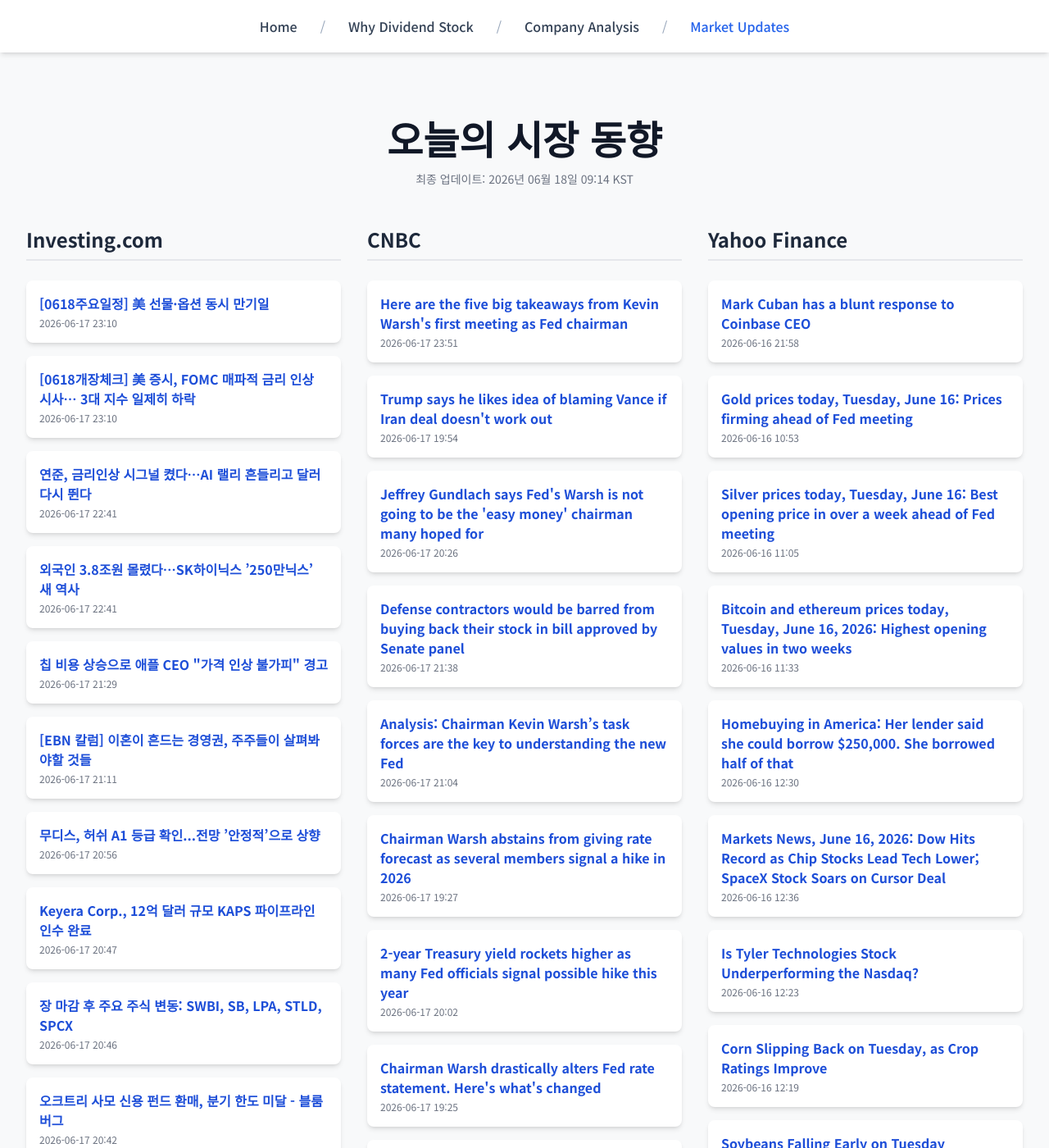
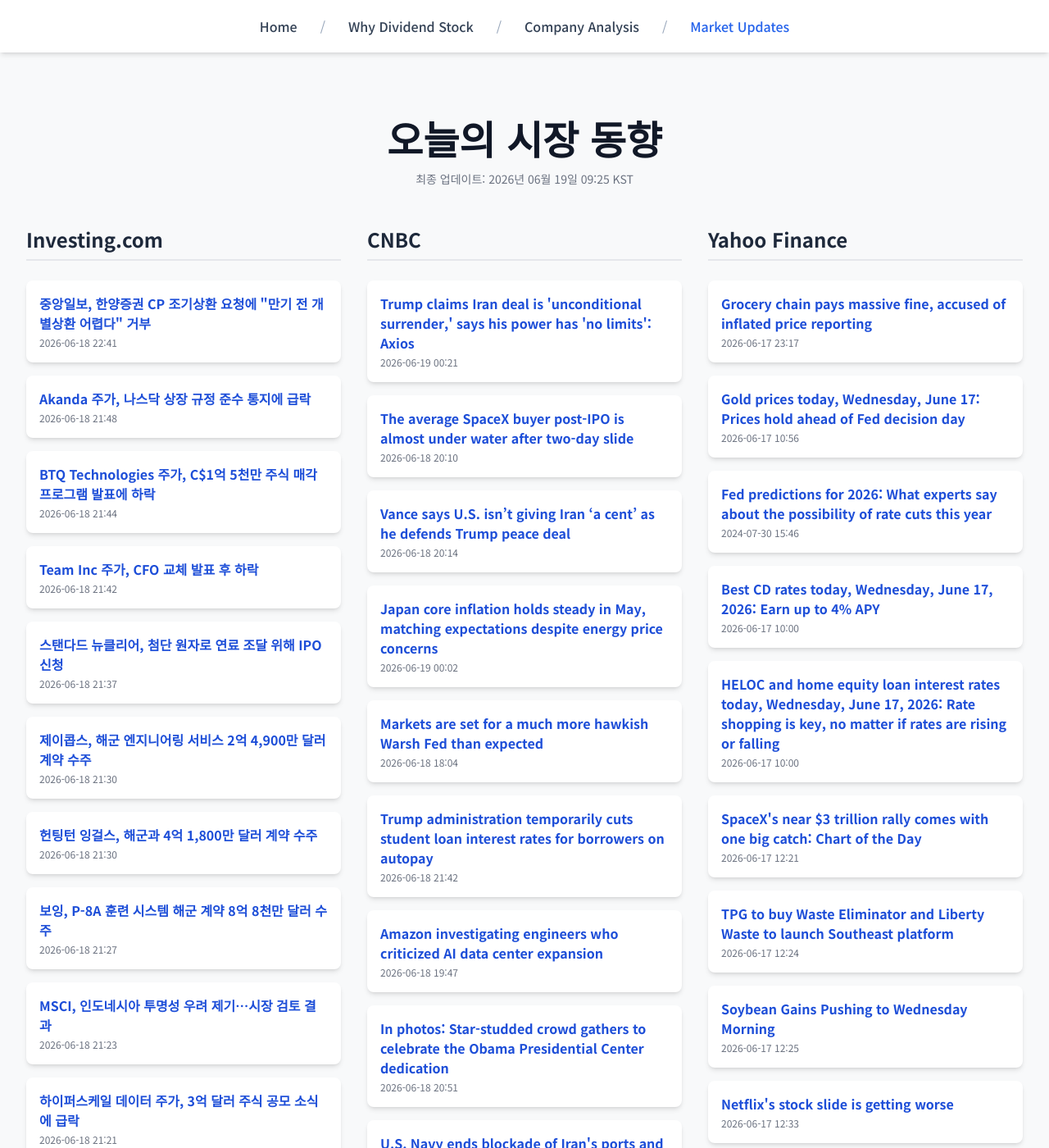
Before and after one commit to Kay-Hwang/my-company-analysis, a Jekyll site: the page built from market-updates.html, in a window 1280 px wide and 1400 px high. Shown: the whole window at 82% size. Built offline with Jekyll 4.4.1, drawn with Linux system fonts in a browser that asks for light colours; nearby versions of some CDN libraries; a script that is not in the unit is left out; some of the changed text lies outside the part shown.

Commit message:
Update daily data

```diff
--- a/_data/latest_data.json
+++ b/_data/latest_data.json
@@ -1,190 +1,190 @@
 {
-  "lastUpdated": "2026년 06월 18일 09:14 KST",
+  "lastUpdated": "2026년 06월 19일 09:25 KST",
   "news": {
     "investing": [
       {
-        "title": "[0618주요일정] 美 선물·옵션 동시 만기일",
-        "link": "https://kr.investing.com/news/stock-market-news/article-1988332",
-        "pubDate": "2026-06-17 23:10:10",
-        "summary": "[0618주요일정] 美 선물·옵션 동시 만기일"
+        "title": "중앙일보, 한양증권 CP 조기상환 요청에 \"만기 전 개별상환 어렵다\" 거부",
+        "link": "https://kr.investing.com/news/stock-market-news/article-1989786",
+        "pubDate": "2026-06-18 22:41:11",
+        "summary": "중앙일보, 한양증권 CP 조기상환 요청에 \"만기 전 개별상환 어렵다\" 거부"
       },
       {
-        "title": "[0618개장체크] 美 증시, FOMC 매파적 금리 인상 시사… 3대 지수 일제히 하락",
-        "link": "https://kr.investing.com/news/stock-market-news/article-1988331",
-        "pubDate": "2026-06-17 23:10:09",
-        "summary": "[0618개장체크] 美 증시, FOMC 매파적 금리 인상 시사… 3대 지수 일제히 하락"
+        "title": "Akanda 주가, 나스닥 상장 규정 준수 통지에 급락",
+        "link": "https://kr.investing.com/news/stock-market-news/article-93CH-1989751",
+        "pubDate": "2026-06-18 21:48:46",
+        "summary": "Akanda 주가, 나스닥 상장 규정 준수 통지에 급락"
       },
       {
-        "title": "﻿﻿연준, 금리인상 시그널 켰다…AI 랠리 흔들리고 달러 다시 뛴다",
-        "link": "https://kr.investing.com/news/stock-market-news/article-1988313",
-        "pubDate": "2026-06-17 22:41:21",
-        "summary": "﻿﻿연준, 금리인상 시그널 켰다…AI 랠리 흔들리고 달러 다시 뛴다"
+        "title": "BTQ Technologies 주가, C$1억 5천만 주식 매각 프로그램 발표에 하락",
+        "link": "https://kr.investing.com/news/stock-market-news/article-93CH-1989747",
+        "pubDate": "2026-06-18 21:44:17",
+        "summary": "BTQ Technologies 주가, C$1억 5천만 주식 매각 프로그램 발표에 하락"
       },
       {
-        "title": "외국인 3.8조원 몰렸다…SK하이닉스 ’250만닉스’ 새 역사",
-        "link": "https://kr.investing.com/news/stock-market-news/article-1988312",
-        "pubDate": "2026-06-17 22:41:21",
-        "summary": "외국인 3.8조원 몰렸다…SK하이닉스 ’250만닉스’ 새 역사"
+        "title": "Team Inc 주가, CFO 교체 발표 후 하락",
+        "link": "https://kr.investing.com/news/stock-market-news/article-93CH-1989746",
+        "pubDate": "2026-06-18 21:42:18",
+        "summary": "Team Inc 주가, CFO 교체 발표 후 하락"
       },
       {
-        "title": "칩 비용 상승으로 애플 CEO \"가격 인상 불가피\" 경고",
-        "link": "https://kr.investing.com/news/stock-market-news/article-1988254",
-        "pubDate": "2026-06-17 21:29:17",
-        "summary": "칩 비용 상승으로 애플 CEO \"가격 인상 불가피\" 경고"
+        "title": "스탠다드 뉴클리어, 첨단 원자로 연료 조달 위해 IPO 신청",
+        "link": "https://kr.investing.com/news/stock-market-news/article-93CH-1989738",
+        "pubDate": "2026-06-18 21:37:20",
+        "summary": "스탠다드 뉴클리어, 첨단 원자로 연료 조달 위해 IPO 신청"
       },
       {
-        "title": "[EBN 칼럼] 이혼이 흔드는 경영권, 주주들이 살펴봐야할 것들",
-        "link": "https://kr.investing.com/news/stock-market-news/article-1988236",
-        "pubDate": "2026-06-17 21:11:22",
-        "summary": "[EBN 칼럼] 이혼이 흔드는 경영권, 주주들이 살펴봐야할 것들"
+        "title": "제이콥스, 해군 엔지니어링 서비스 2억 4,900만 달러 계약 수주",
+        "link": "https://kr.investing.com/news/stock-market-news/article-93CH-1989733",
+        "pubDate": "2026-06-18 21:30:56",
+        "summary": "제이콥스, 해군 엔지니어링 서비스 2억 4,900만 달러 계약 수주"
       },
       {
-        "title": "무디스, 허쉬 A1 등급 확인...전망 ’안정적’으로 상향",
-        "link": "https://kr.investing.com/news/stock-market-news/article-93CH-1988218",
-        "pubDate": "2026-06-17 20:56:57",
-        "summary": "무디스, 허쉬 A1 등급 확인...전망 ’안정적’으로 상향"
+        "title": "헌팅턴 잉걸스, 해군과 4억 1,800만 달러 계약 수주",
+        "link": "https://kr.investing.com/news/stock-market-news/article-93CH-1989732",
+        "pubDate": "2026-06-18 21:30:22",
+        "summary": "헌팅턴 잉걸스, 해군과 4억 1,800만 달러 계약 수주"
       },
       {
-        "title": "Keyera Corp., 12억 달러 규모 KAPS 파이프라인 인수 완료",
-        "link": "https://kr.investing.com/news/stock-market-news/article-93CH-1988207",
-        "pubDate": "2026-06-17 20:47:44",
-        "summary": "Keyera Corp., 12억 달러 규모 KAPS 파이프라인 인수 완료"
+        "title": "보잉, P-8A 훈련 시스템 해군 계약 8억 8천만 달러 수주",
+        "link": "https://kr.investing.com/news/stock-market-news/article-93CH-1989731",
+        "pubDate": "2026-06-18 21:27:36",
+        "summary": "보잉, P-8A 훈련 시스템 해군 계약 8억 8천만 달러 수주"
       },
       {
-        "title": "장 마감 후 주요 주식 변동: SWBI, SB, LPA, STLD, SPCX",
-        "link": "https://kr.investing.com/news/stock-market-news/article-432SI-1988204",
-        "pubDate": "2026-06-17 20:46:02",
-        "summary": "장 마감 후 주요 주식 변동: SWBI, SB, LPA, STLD, SPCX"
+        "title": "MSCI, 인도네시아 투명성 우려 제기…시장 검토 결과",
+        "link": "https://kr.investing.com/news/stock-market-news/article-93CH-1989726",
+        "pubDate": "2026-06-18 21:23:14",
+        "summary": "MSCI, 인도네시아 투명성 우려 제기…시장 검토 결과"
       },
       {
-        "title": "오크트리 사모 신용 펀드 환매, 분기 한도 미달 - 블룸버그",
-        "link": "https://kr.investing.com/news/stock-market-news/article-93CH-1988202",
-        "pubDate": "2026-06-17 20:42:23",
-        "summary": "오크트리 사모 신용 펀드 환매, 분기 한도 미달 - 블룸버그"
+        "title": "하이퍼스케일 데이터 주가, 3억 달러 주식 공모 소식에 급락",
+        "link": "https://kr.investing.com/news/stock-market-news/article-93CH-1989725",
+        "pubDate": "2026-06-18 21:21:37",
+        "summary": "하이퍼스케일 데이터 주가, 3억 달러 주식 공모 소식에 급락"
       }
     ],
     "cnbc": [
       {
-        "title": "Here are the five big takeaways from Kevin Warsh's first meeting as Fed chairman",
-        "link": "https://www.cnbc.com/2026/06/17/here-are-the-five-big-takeaways-from-kevin-warshs-first-meeting-as-fed-chairman.html",
-        "pubDate": "Wed, 17 Jun 2026 23:51:33 GMT",
-        "summary": "The Federal Reserve and Chairman Kevin Warsh on Wednesday followed the script on interest rates closely."
+        "title": "Trump claims Iran deal is 'unconditional surrender,' says his power has 'no limits': Axios",
+        "link": "https://www.cnbc.com/2026/06/19/trump-claims-iran-deal-is-unconditional-surrender-axios-.html",
+        "pubDate": "Fri, 19 Jun 2026 00:21:57 GMT",
+        "summary": "Trump said in an interview with Axios on Thursday evening stateside that he negotiated the deal to prevent the conflict from triggering a global depression."
       },
       {
-        "title": "Trump says he likes idea of blaming Vance if Iran deal doesn't work out",
-        "link": "https://www.cnbc.com/2026/06/17/trump-vance-iran-deal-nuclear-g7.html",
-        "pubDate": "Wed, 17 Jun 2026 19:54:13 GMT",
-        "summary": "President Trump at the G7 summit said the memorandum of understanding reached with Iran \"might not be the kind of document that I should be signing.\""
+        "title": "The average SpaceX buyer post-IPO is almost under water after two-day slide",
+        "link": "https://www.cnbc.com/2026/06/18/the-average-spacex-buyer-post-ipo-is-almost-under-water-after-two-day-slide.html",
+        "pubDate": "Thu, 18 Jun 2026 20:10:47 GMT",
+        "summary": "Shares of SpaceX fell as much as 7% Thursday to $178, leaving the stock trading roughly in line with its volume-weighted average price of just under $180."
       },
       {
-        "title": "Jeffrey Gundlach says Fed's Warsh is not going to be the 'easy money' chairman many hoped for",
-        "link": "https://www.cnbc.com/2026/06/17/jeffrey-gundlach-says-feds-warsh-is-not-going-to-be-the-easy-money-chairman-many-hoped-for.html",
-        "pubDate": "Wed, 17 Jun 2026 20:26:56 GMT",
-        "summary": "Gundlach said Warsh's stance reduces the risk of overly accommodative monetary policy that could reignite inflation and push longer-term borrowing costs higher."
+        "title": "Vance says U.S. isn’t giving Iran ‘a cent’ as he defends Trump peace deal",
+        "link": "https://www.cnbc.com/2026/06/18/vance-iran-war-memo-oil-gas.html",
+        "pubDate": "Thu, 18 Jun 2026 20:14:38 GMT",
+        "summary": "\"The only way the Iranians get any of these resources ... is if they comply fully\" with the terms of the deal, Vice President JD Vance said."
       },
       {
-        "title": "Defense contractors would be barred from buying back their stock in bill approved by Senate panel",
-        "link": "https://www.cnbc.com/2026/06/17/defense-contractors-stock-buybacks-senate-warren-trump.html",
-        "pubDate": "Wed, 17 Jun 2026 21:38:31 GMT",
-        "summary": "A bill the Senate Armed Services Committee approved would prevent defense contractors from buying back their stock without Pentagon approval."
+        "title": "Japan core inflation holds steady in May, matching expectations despite energy price concerns",
+        "link": "https://www.cnbc.com/2026/06/19/japan-core-inflation-holds-steady-in-may-matching-expectations-despite-energy-price-concerns.html",
+        "pubDate": "Fri, 19 Jun 2026 00:02:03 GMT",
+        "summary": "Headline inflation edged up to 1.5% from 1.4%, while the so called \"core-core\" inflation rate, eased to 1.8% from 1.9%."
       },
       {
-        "title": "Analysis: Chairman Kevin Warsh’s task forces are the key to understanding the new Fed",
-        "link": "https://www.cnbc.com/2026/06/17/kevin-warsh-fed-interest-rates-risk-analysis.html",
-        "pubDate": "Wed, 17 Jun 2026 21:04:15 GMT",
-        "summary": "The new leader of the Fed left interest rates alone but made clear how he plans to rewire the central bank."
+        "title": "Markets are set for a much more hawkish Warsh Fed than expected",
+        "link": "https://www.cnbc.com/2026/06/18/markets-are-set-for-a-much-more-hawkish-warsh-fed-than-expected.html",
+        "pubDate": "Thu, 18 Jun 2026 18:04:41 GMT",
+        "summary": "Fed Chairman Kevin Warsh's tough talk on inflation Wednesday reverberated through financial markets."
       },
       {
-        "title": "Chairman Warsh abstains from giving rate forecast as several members signal a hike in 2026",
-        "link": "https://www.cnbc.com/2026/06/17/fed-projections-call-for-a-rate-hike-in-2026-but-chairman-warsh-likely-abstained.html",
-        "pubDate": "Wed, 17 Jun 2026 19:27:43 GMT",
-        "summary": "The median projection called for the federal funds rate to end 2026 at 3.8%, a quarter percentage point above the current target range."
+        "title": "Trump administration temporarily cuts student loan interest rates for borrowers on autopay",
+        "link": "https://www.cnbc.com/2026/06/18/trump-student-loan-autopay-interest-rate-discount.html",
+        "pubDate": "Thu, 18 Jun 2026 21:42:07 GMT",
+        "summary": "The Trump administration announced it will offer federal student loan borrowers who sign up for autopay a larger interest rate discount."
       },
       {
-        "title": "2-year Treasury yield rockets higher as many Fed officials signal possible hike this year",
-        "link": "https://www.cnbc.com/2026/06/17/treasury-yields-investors-await-warsh-fed-decision.html",
-        "pubDate": "Wed, 17 Jun 2026 20:02:51 GMT",
-        "summary": "U.S. Treasury yields rose on Wednesday after the Fed held interest rates steady during Kevin Warsh's first policy meeting as chairman."
+        "title": "Amazon investigating engineers who criticized AI data center expansion",
+        "link": "https://www.cnbc.com/2026/06/18/amazon-engineers-ai-data-center-opposition.html",
+        "pubDate": "Thu, 18 Jun 2026 19:47:59 GMT",
+        "summary": "Five Amazon employees testified at Seattle City Council meetings where officials sought feedback on a year-long data center new construction pause."
       },
       {
-        "title": "Chairman Warsh drastically alters Fed rate statement. Here's what's changed",
-        "link": "https://www.cnbc.com/2026/06/17/june-fed-meeting-redline.html",
-        "pubDate": "Wed, 17 Jun 2026 19:25:18 GMT",
-        "summary": "This is a comparison of Wednesday's Federal Open Market Committee statement with the one issued after the Fed's previous policymaking meeting in April."
+        "title": "In photos: Star-studded crowd gathers to celebrate the Obama Presidential Center dedication",
+        "link": "https://www.cnbc.com/2026/06/18/obama-presidential-center-opening-chicago-photos-trump.html",
+        "pubDate": "Thu, 18 Jun 2026 20:51:33 GMT",
+        "summary": "Barack Obama opened his presidential center in Chicago with former presidents, celebrities and dignitaries in attendance. President Donald Trump was absent."
       },
       {
-        "title": "JetBlue to reduce Newark, LaGuardia footprint as it forges ahead in Fort Lauderdale",
-        "link": "https://www.cnbc.com/2026/06/17/jetblue-to-reduce-newark-laguardia-footprint-as-it-expands-in-florida.html",
-        "pubDate": "Wed, 17 Jun 2026 21:20:34 GMT",
-        "summary": "JetBlue is planning to cut some employee bases at Newark Liberty International Airport in New Jersey and tech bases at New York's LaGuardia Airport."
+        "title": "U.S. Navy ends blockade of Iran's ports and coastal areas",
+        "link": "https://www.cnbc.com/2026/06/18/us-navy-blockade-iran-trump-oil.html",
+        "pubDate": "Thu, 18 Jun 2026 19:29:26 GMT",
+        "summary": "The Navy on Thursday lifted its blockade of Iran's ports and coastal areas at the direction of President Donald Trump."
       },
       {
-        "title": "CME CEO Terrence Duffy says the exchange operator will sue CFTC over perpetual futures",
-        "link": "https://www.cnbc.com/2026/06/17/cme-ceo-terrence-duffy-says-the-exchange-operator-will-sue-cftc-over-perpetual-futures.html",
-        "pubDate": "Wed, 17 Jun 2026 23:21:48 GMT",
-        "summary": "Outgoing CME CEO Terrence Duffy said that the exchange operator will sue the CFTC over the agency’s decision to approve perpetual futures."
+        "title": "Waymo recalls about 3,900 robotaxis after some drove into 'freeway construction zones'",
+        "link": "https://www.cnbc.com/2026/06/18/waymo-nhtsa-voluntary-recall-robotaxis-entered-freeway-construction-zones.html",
+        "pubDate": "Thu, 18 Jun 2026 21:57:32 GMT",
+        "summary": "After some Waymo robotaxis drove into closed construction zones, the company implemented a recall to fix underlying software issues."
       }
     ],
     "yahoo": [
       {
-        "title": "Mark Cuban has a blunt response to Coinbase CEO",
-        "link": "https://finance.yahoo.com/markets/crypto/articles/mark-cuban-blunt-response-coinbase-215801475.html",
-        "pubDate": "2026-06-16T21:58:01Z",
-        "summary": "Mark Cuban has a blunt response to Coinbase CEO"
+        "title": "Grocery chain pays massive fine, accused of inflated price reporting",
+        "link": "https://finance.yahoo.com/healthcare/articles/grocery-chain-pays-massive-fine-231700048.html",
+        "pubDate": "2026-06-17T23:17:00Z",
+        "summary": "Grocery chain pays massive fine, accused of inflated price reporting"
       },
       {
-        "title": "Gold prices today, Tuesday, June 16: Prices firming ahead of Fed meeting",
-        "link": "https://finance.yahoo.com/personal-finance/investing/article/gold-prices-today-tuesday-june-16-prices-firming-ahead-of-fed-meeting-105335448.html",
-        "pubDate": "2026-06-16T10:53:35Z",
-        "summary": "Gold prices today, Tuesday, June 16: Prices firming ahead of Fed meeting"
+        "title": "Gold prices today, Wednesday, June 17: Prices hold ahead of Fed decision day",
+        "link": "https://finance.yahoo.com/personal-finance/investing/article/gold-prices-today-wednesday-june-17-prices-hold-ahead-of-fed-decision-day-105627164.html",
+        "pubDate": "2026-06-17T10:56:27Z",
+        "summary": "Gold prices today, Wednesday, June 17: Prices hold ahead of Fed decision day"
       },
       {
-        "title": "Silver prices today, Tuesday, June 16: Best opening price in over a week ahead of Fed meeting",
-        "link": "https://finance.yahoo.com/personal-finance/investing/article/silver-prices-today-tuesday-june-16-best-opening-price-in-over-a-week-ahead-of-fed-meeting-110523343.html",
-        "pubDate": "2026-06-16T11:05:23Z",
-        "summary": "Silver prices today, Tuesday, June 16: Best opening price in over a week ahead of Fed meeting"
+        "title": "Fed predictions for 2026: What experts say about the possibility of rate cuts this year",
+        "link": "https://finance.yahoo.com/personal-finance/banking/article/fed-rate-predictions-2026-154647304.html",
+        "pubDate": "2024-07-30T15:46:47Z",
+        "summary": "Fed predictions for 2026: What experts say about the possibility of rate cuts this year"
       },
       {
-        "title": "Bitcoin and ethereum prices today, Tuesday, June 16, 2026: Highest opening values in two weeks",
-        "link": "https://finance.yahoo.com/personal-finance/investing/article/bitcoin-and-ethereum-prices-today-tuesday-june-16-2026-highest-opening-values-in-two-weeks-113313567.html",
-        "pubDate": "2026-06-16T11:33:13Z",
-        "summary": "Bitcoin and ethereum prices today, Tuesday, June 16, 2026: Highest opening values in two weeks"
+        "title": "Best CD rates today, Wednesday, June 17, 2026: Earn up to 4% APY",
+        "link": "https://finance.yahoo.com/personal-finance/banking/article/best-cd-rates-today-wednesday-june-17-2026-100000867.html",
+        "pubDate": "2026-06-17T10:00:00Z",
+        "summary": "Best CD rates today, Wednesday, June 17, 2026: Earn up to 4% APY"
       },
       {
-        "title": "Homebuying in America: Her lender said she could borrow $250,000. She borrowed half of that",
-        "link": "https://finance.yahoo.com/real-estate/articles/homebuying-america-her-lender-said-123000633.html",
-        "pubDate": "2026-06-16T12:30:00Z",
-        "summary": "Homebuying in America: Her lender said she could borrow $250,000. She borrowed half of that"
+        "title": "HELOC and home equity loan interest rates today, Wednesday, June 17, 2026: Rate shopping is key, no matter if rates are rising or falling",
+        "link": "https://finance.yahoo.com/personal-finance/mortgages/article/heloc-home-equity-loan-interest-rates-today-june-17-2026-100000764.html",
+        "pubDate": "2026-06-17T10:00:00Z",
+        "summary": "HELOC and home equity loan interest rates today, Wednesday, June 17, 2026: Rate shopping is key, no matter if rates are rising or falling"
       },
       {
-        "title": "Markets News, June 16, 2026: Dow Hits Record as Chip Stocks Lead Tech Lower; SpaceX Stock Soars on Cursor Deal",
-        "link": "https://finance.yahoo.com/markets/stocks/articles/markets-news-june-16-2026-123625218.html",
-        "pubDate": "2026-06-16T12:36:25Z",
-        "summary": "Markets News, June 16, 2026: Dow Hits Record as Chip Stocks Lead Tech Lower; SpaceX Stock Soars on Cursor Deal"
+        "title": "SpaceX's near $3 trillion rally comes with one big catch: Chart of the Day",
+        "link": "https://finance.yahoo.com/markets/article/spacexs-near-3-trillion-rally-comes-with-one-big-catch-chart-of-the-day-122114608.html",
+        "pubDate": "2026-06-17T12:21:14Z",
+        "summary": "SpaceX's near $3 trillion rally comes with one big catch: Chart of the Day"
       },
       {
-        "title": "Is Tyler Technologies Stock Underperforming the Nasdaq?",
-        "link": "https://finance.yahoo.com/markets/stocks/articles/tyler-technologies-stock-underperforming-nasdaq-122307417.html",
-        "pubDate": "2026-06-16T12:23:07Z",
-        "summary": "Is Tyler Technologies Stock Underperforming the Nasdaq?"
+        "title": "TPG to buy Waste Eliminator and Liberty Waste to launch Southeast platform",
+        "link": "https://finance.yahoo.com/small-business/articles/tpg-buy-waste-eliminator-liberty-122400324.html",
+        "pubDate": "2026-06-17T12:24:00Z",
+        "summary": "TPG to buy Waste Eliminator and Liberty Waste to launch Southeast platform"
       },
       {
-        "title": "Corn Slipping Back on Tuesday, as Crop Ratings Improve",
-        "link": "https://finance.yahoo.com/markets/commodities/articles/corn-slipping-back-tuesday-crop-121922060.html",
-        "pubDate": "2026-06-16T12:19:22Z",
-        "summary": "Corn Slipping Back on Tuesday, as Crop Ratings Improve"
+        "title": "Soybean Gains Pushing to Wednesday Morning",
+        "link": "https://finance.yahoo.com/markets/commodities/articles/soybean-gains-pushing-wednesday-morning-122545161.html",
+        "pubDate": "2026-06-17T12:25:45Z",
+        "summary": "Soybean Gains Pushing to Wednesday Morning"
       },
       {
-        "title": "Soybeans Falling Early on Tuesday",
-        "link": "https://finance.yahoo.com/markets/commodities/articles/soybeans-falling-early-tuesday-121922508.html",
-        "pubDate": "2026-06-16T12:19:22Z",
-        "summary": "Soybeans Falling Early on Tuesday"
+        "title": "Netflix's stock slide is getting worse",
+        "link": "https://finance.yahoo.com/markets/stocks/article/netflixs-stock-slide-is-getting-worse-123338038.html",
+        "pubDate": "2026-06-17T12:33:38Z",
+        "summary": "Netflix's stock slide is getting worse"
       },
       {
-        "title": "AI optical parts maker Zhongji Innolight eyes up to $7 billion Hong Kong listing, source says",
-        "link": "https://finance.yahoo.com/markets/stocks/articles/ai-optical-parts-maker-zhongji-120907408.html",
-        "pubDate": "2026-06-16T12:09:07Z",
-        "summary": "AI optical parts maker Zhongji Innolight eyes up to $7 billion Hong Kong listing, source says"
+        "title": "Arm Holdings plc (ARM) Rallied Over Multiple Tailwinds",
+        "link": "https://finance.yahoo.com/markets/stocks/articles/arm-holdings-plc-arm-rallied-124548220.html",
+        "pubDate": "2026-06-17T12:45:48Z",
+        "summary": "Arm Holdings plc (ARM) Rallied Over Multiple Tailwinds"
       }
     ]
   }
```
